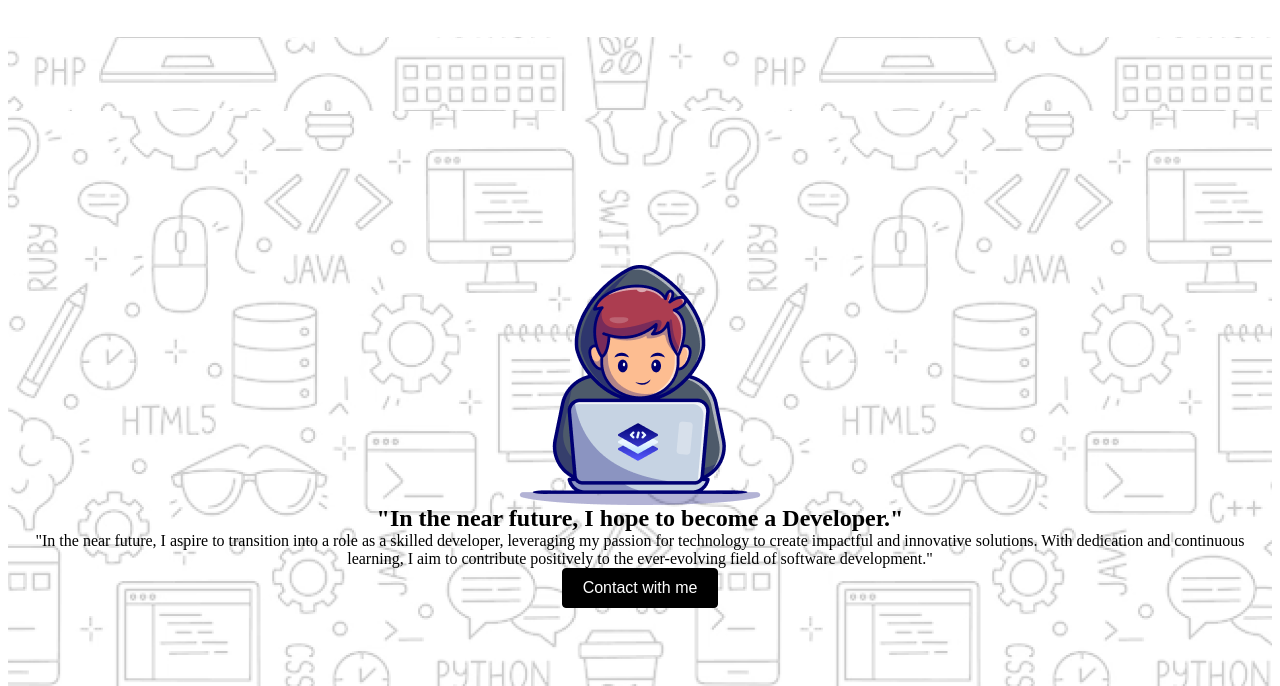
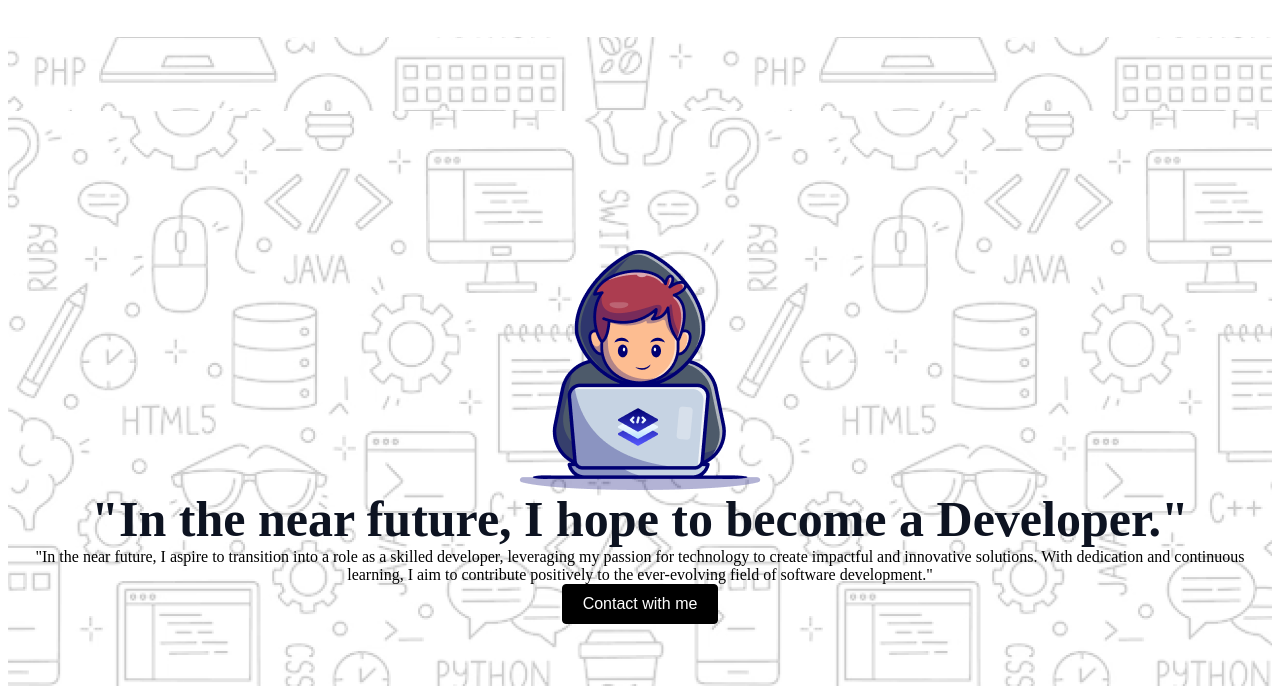
Before and after one commit to Rizwan727598/My-first-assinment, a plain HTML site: page index.html in a window 1280 px wide. Shown: the part 114-800 px from the top of the page. Drawn offline with Linux system fonts and the light colour scheme.

Commit message:
My FIrst Assinment

```diff
--- a/index.html
+++ b/index.html
@@ -23,8 +23,11 @@
             <div class="container">
                 <div class="centered-content">
                     <img alt="main-pic" class="picture" src="assets/group.png">
-                    <h2>"In the near future, I hope to become a Developer."</h2>
-                    <p>"In the near future, I aspire to transition into a role as a skilled developer, leveraging my passion for technology to create impactful and innovative solutions. With dedication and continuous learning, I aim to contribute positively to the ever-evolving field of software development."</p>
+                    <h2 class="contant-newsss">"In the near future,
+                        I hope to become a Developer."</h2>
+                    <p>"In the near future, I aspire to transition into a role as a skilled developer,
+                        leveraging my passion for technology to create impactful and innovative solutions.
+                        With dedication and continuous learning, I aim to contribute positively to the ever-evolving field of software development."</p>
                     <button class="btn-slider">Contact with me</button>
                 </div>
             </div>
--- a/styles/assinment.css
+++ b/styles/assinment.css
@@ -224,3 +224,8 @@ container-helpss{
     font-weight: lighter;
     padding: 0px 0px 0px 38px;
 }
+.contant-newsss{
+    font-weight: extrabold;
+    font-size: 50px;
+    color: rgba(13, 19, 33, 1);
+}
```
